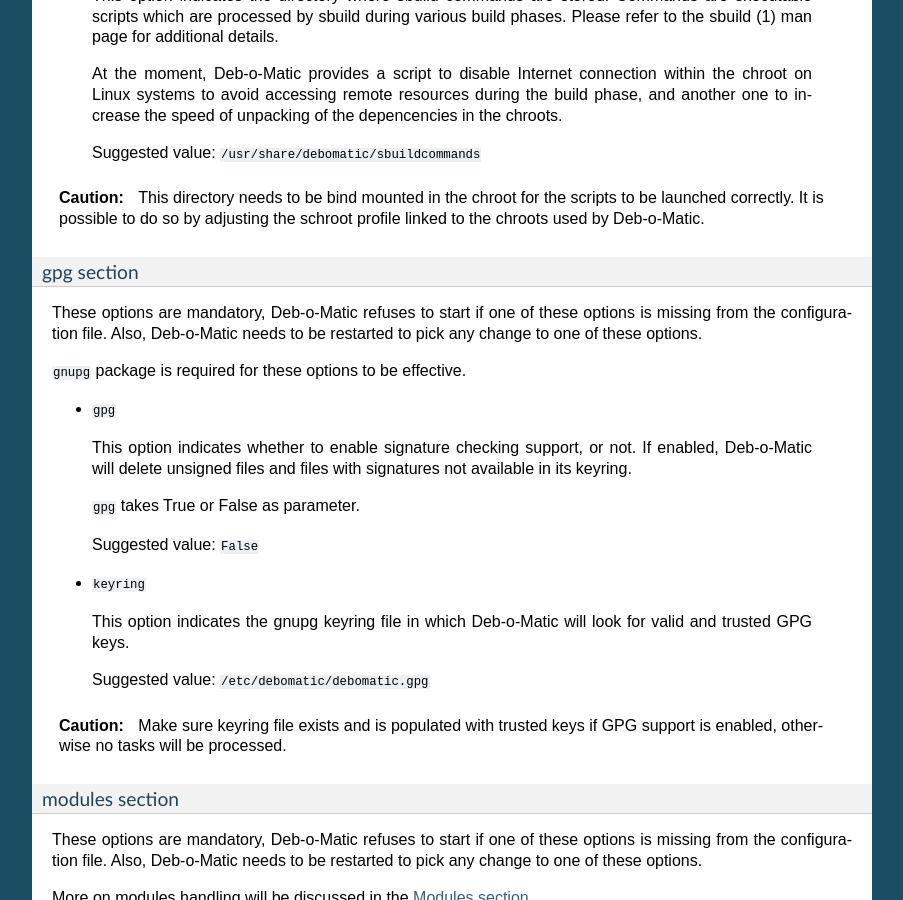
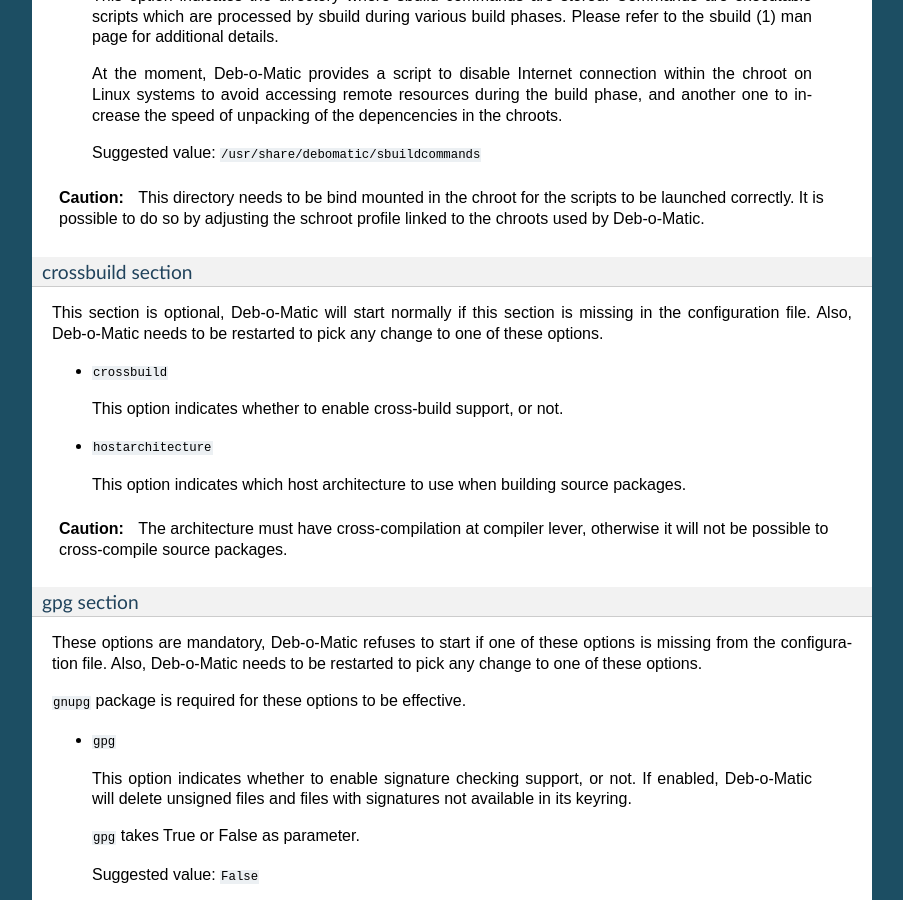
Before and after one commit to debomatic/debomatic, a Sphinx documentation site: the page built from docs/index.rst, in a window 1280 px wide and 900 px high, scrolled down 5131 px. Shown: the whole window, without its empty margins (198-1101 px from the left). Built offline with Sphinx 7.4.7, drawn with Linux system fonts in a browser that asks for light colours.

Commit message:
Document cross-compile support

```diff
--- a/docs/index.rst
+++ b/docs/index.rst
@@ -316,6 +316,27 @@
  This directory needs to be bind mounted in the chroot for the scripts to
  be launched correctly. It is possible to do so by adjusting the schroot
  profile linked to the chroots used by Deb-o-Matic.
+
+crossbuild section
+..................
+
+This section is optional, Deb-o-Matic will start normally if this section is
+missing in the configuration file. Also, Deb-o-Matic needs to be restarted
+to pick any change to one of these options.
+
+* ``crossbuild``
+
+ This option indicates whether to enable cross-build support, or not.
+
+* ``hostarchitecture``
+
+ This option indicates which host architecture to use when building source
+ packages.
+
+.. CAUTION::
+
+ The architecture must have cross-compilation at compiler lever, otherwise
+ it will not be possible to cross-compile source packages.
 
 gpg section
 ...........
```
